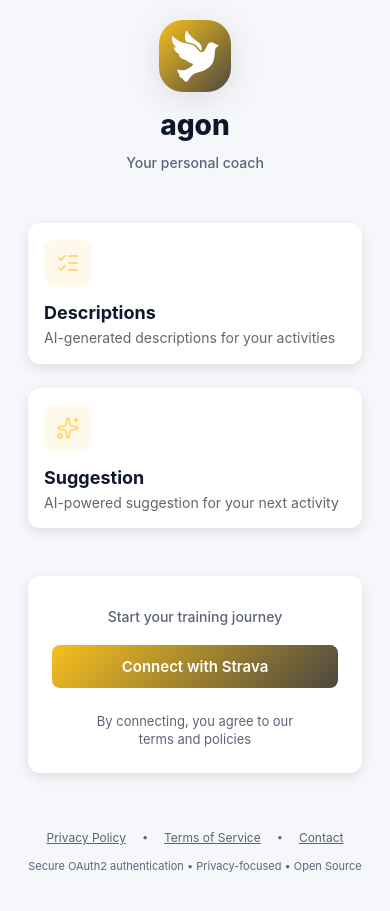
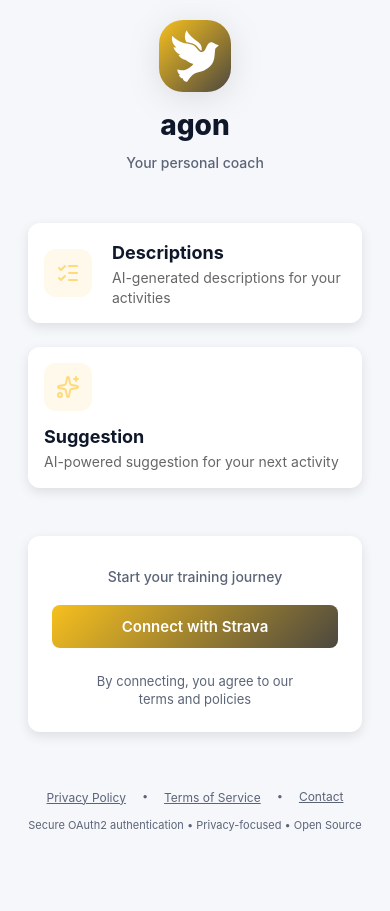
Before and after one commit to Admin-EasyFix/agon-fe, a React (Vite) app: page / in a window 390 px wide. After the commit the page ends 871 px from the top, so only its background shows below. Built offline with nearby package versions, Linux system fonts and the light colour scheme; no server answers.

Commit message:
style: restructure feature card layout for improved responsiveness

```diff
--- a/src/components/Features.tsx
+++ b/src/components/Features.tsx
@@ -8,6 +8,7 @@
   return (
     <section className="features" aria-label="Features">
       <div className="feature-card">
+        <div className="feature-row">
           <div className="feature-icon" aria-hidden="true">
             <ListChecks />
           </div>
@@ -16,6 +17,8 @@
             <p className="description">AI-generated descriptions for your activities</p>
           </div>
         </div>
+      </div>
+      <div className="feature-row">
         <div className="feature-card">
           <div className="feature-icon" aria-hidden="true">
             <Sparkles />
@@ -25,6 +28,7 @@
             <p className="description">AI-powered suggestion for your next activity</p>
           </div>
         </div>
+      </div>
     </section>
   );
 }
--- a/src/styles/feature.css
+++ b/src/styles/feature.css
@@ -1,4 +1,19 @@
 /* feature.css */
+/* Ensure icon and content are always side by side */
+.feature-row {
+  display: flex;
+  flex-direction: row;
+  align-items: center;
+  gap: 12px;
+  flex-wrap: nowrap;
+}
+
+@media (max-width: 600px) {
+  .feature-row {
+    flex-wrap: nowrap;
+    gap: 8px;
+  }
+}
 .feature-card {
   background: white;
   box-shadow: 0 4px 12px rgba(0, 0, 0, 0.1);
```
Lines whose indentation alone changed are shown as unchanged.
